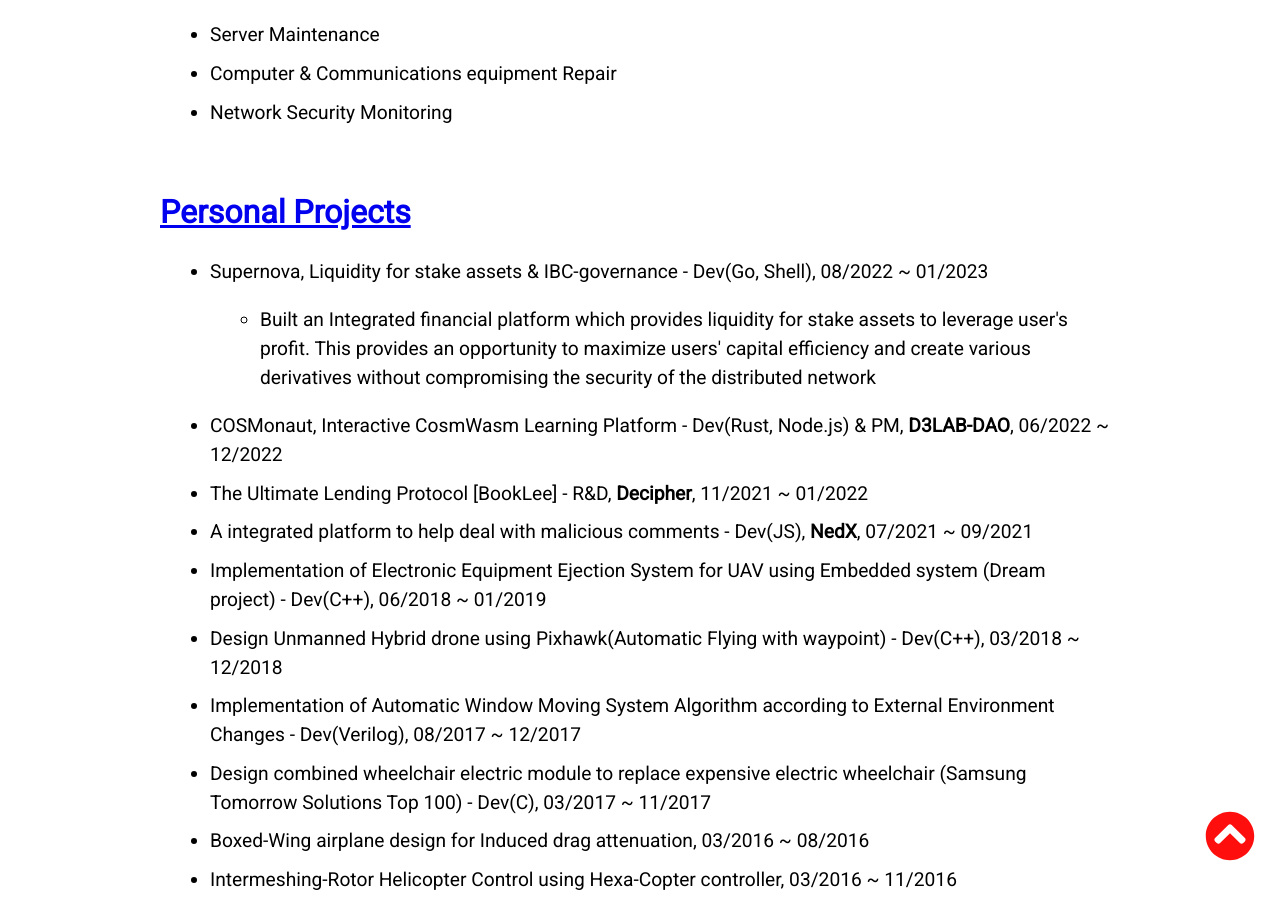
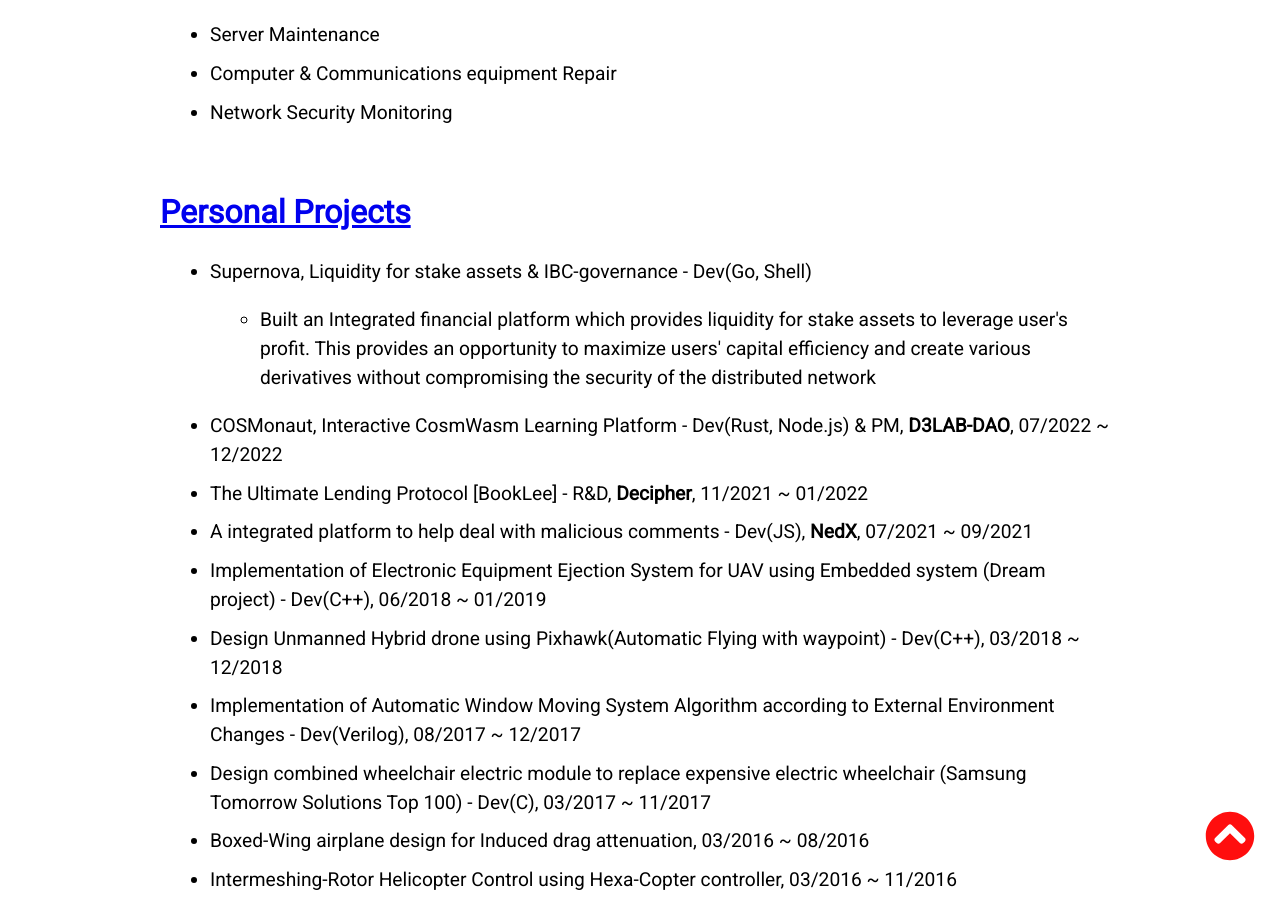
Before and after one commit to tkxkd0159/tkxkd0159.github.io, a Jekyll site: the page built from index.html, in a window 1280 px wide and 900 px high, scrolled down 4235 px. Built offline with Jekyll 4.4.1, drawn with Linux system fonts in a browser that asks for light colours; nearby versions of some CDN libraries.

Commit message:
Update maincon.html

```diff
--- a/_includes/maincon.html
+++ b/_includes/maincon.html
@@ -96,7 +96,7 @@
 <h2 id="projectexperience"><a href="https://ljswiki.notion.site/8ec7216876734c188cb1fea9403d363d?v=22ed2ff0d6ad412c8f7340b161dcb136">Personal Projects</a></h2>
 <ul>
   <li>
-    Supernova, Liquidity for stake assets & IBC-governance - Dev(Go, Shell), 08/2022 ~ 01/2023
+    Supernova, Liquidity for stake assets & IBC-governance - Dev(Go, Shell)
     <ul>
       <li>
         Built an Integrated financial platform which provides liquidity for stake assets to leverage user's profit. This provides an opportunity to maximize users' capital efficiency and create various derivatives without compromising the security of the distributed network
@@ -104,7 +104,7 @@
     </ul>
   </li>
   <li>
-    COSMonaut, Interactive CosmWasm Learning Platform - Dev(Rust, Node.js) & PM, <strong>D3LAB-DAO</strong>, 06/2022 ~ 12/2022
+    COSMonaut, Interactive CosmWasm Learning Platform - Dev(Rust, Node.js) & PM, <strong>D3LAB-DAO</strong>, 07/2022 ~ 12/2022
   </li>
   <li>
       The Ultimate Lending Protocol [BookLee] - R&D, <strong>Decipher</strong>, 11/2021 ~ 01/2022
```
